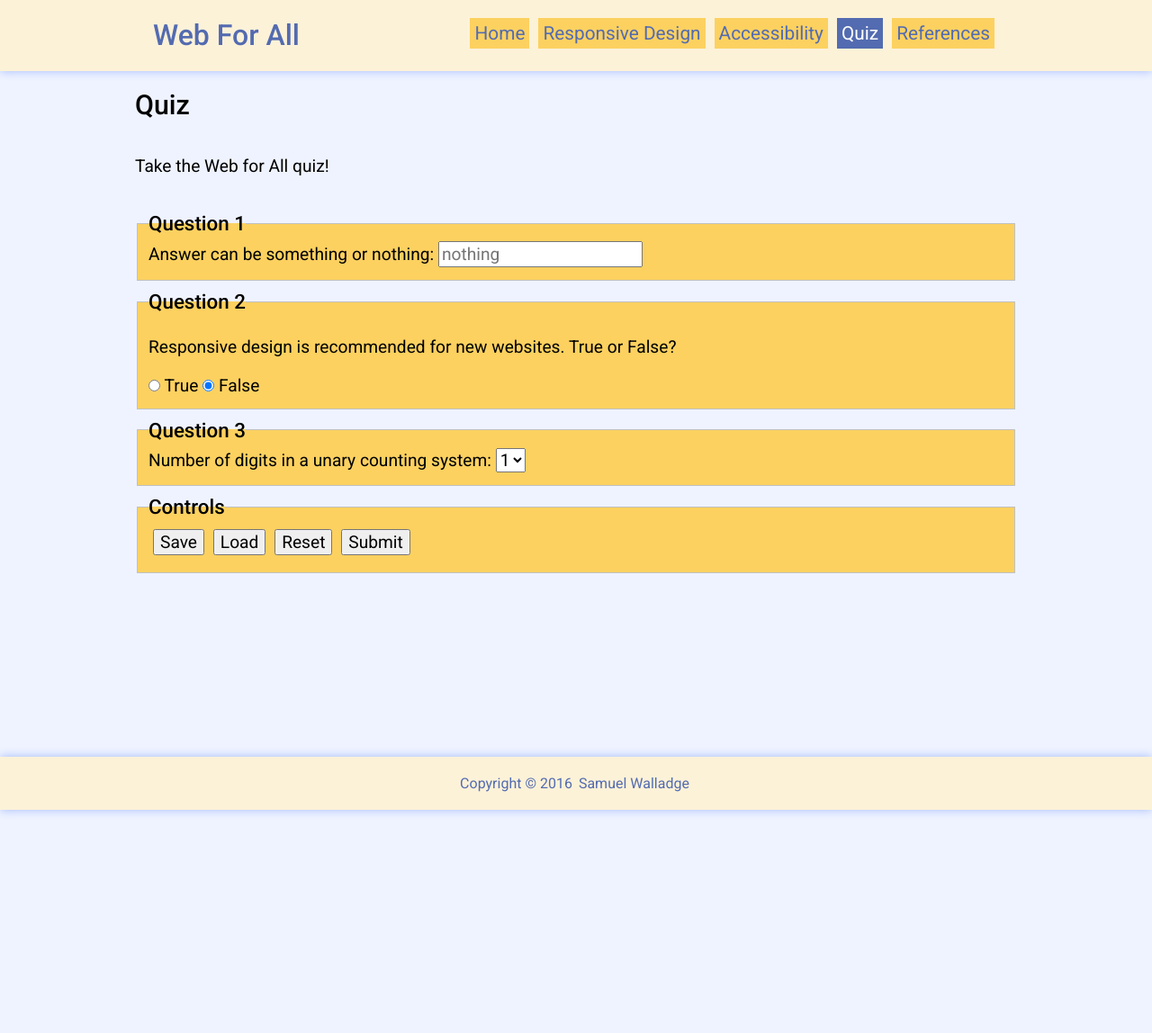
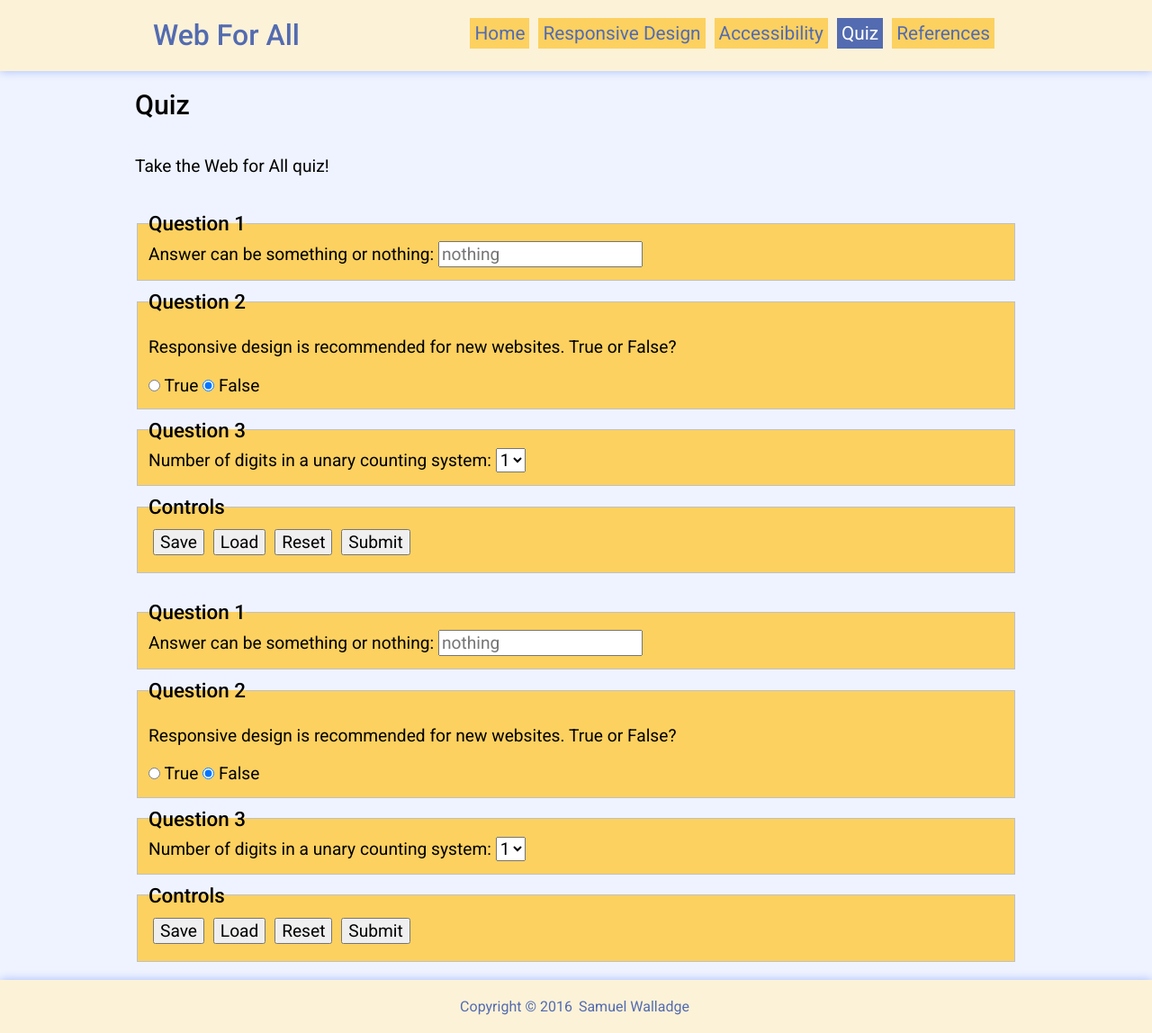
Before and after one commit to swalladge/hit226-a1, a Jekyll site: the page built from quiz.html, in a window 1280 px wide. Shown: the whole page at 90% size. Built offline with Jekyll 4.4.1, drawn with Linux system fonts in a browser that asks for light colours.

Commit message:
refactoring, error checking, and testing multiply quizzes on a page

```diff
--- a/js/main.js
+++ b/js/main.js
@@ -1,60 +1,88 @@
 
 /**
+ * @file main.js
  * @project HIT226 Assignment 1
  * @author Samuel Walladge
+ * @copyright Samuel Walladge 2016
  */
 
 /**
  * @class
  * An object to control an interactive quiz.
  * Can be setup with a form element containing inputs/buttons/etc with appropriate class names.
- * Note: constructor params are optional (if set, will call `init` or `setCanvas` where appropriate.
+ * Note: constructor params are optional (if set, will call `init` or `setCanvas` where appropriate) - can always setup later.
  * @constructor
  * @param {String|undefined} form - if defined, init the quiz on the form
  * @param {String|undefined} canvas - if defined, set the canvas
  */
 var Quiz = function(form, canvas) {
-  this.canvas = null;
-  this.ctx = null;
-  this.form = null;
-  this.name = null;
-  this.questions = null;
+  this.canvas = undefined;
+  this.ctx = undefined;
+  this.form = undefined;
+  this.name = undefined;
+  this.questions = undefined;
   this.numQuestions = 0;
   this.numCorrect = 0;
+  this.qData = {};
+  this.useCanvas = true;
 
   // if form and/or canvas set, init
   if (form) {
-    this.init(form);
-  }
-  if (canvas) {
+    this.init(form, canvas);
+  } else if (canvas) {  // only setcanvas here if no form set, but canvas set
     this.setCanvas(canvas);
   }
 };
 
+Quiz.prototype.noCanvas = function() {
+  this.canvas = undefined;
+  this.ctx = undefined;
+  this.useCanvas = false;
+};
 
 /**
  * set the canvas for the quiz to draw to
  * (for displaying scores, etc. on checking answers
- * @param {String} canvas - the canvas css selector (must return one canvas object)
+ * @param {String|Object} canvas - the canvas css selector (must return one canvas object). Will also work with a dom/jquery object
+ * @return Returns true if a canvas has been set for the quiz (otherwise, false)
  */
 Quiz.prototype.setCanvas = function(canvas) {
-  canvas = $(canvas);
-  if (canvas && canvas.length != 1) {
-    console.log("ERROR: selector returned more than one dom element");
+
+  // attempt to autoset the canvas if 'canvas' not defined
+  if (!canvas) {
+    if (this.form && this.useCanvas) {
+      canvas = this.form.find('canvas.quizcanvas');
+    } else {
+      return false;
+    }
+  } else {
+    // otherwise, use the 'canvas' selector
+    canvas = $(canvas);
+  }
+
+  if (canvas.length != 1) {
+    console.log("QUIZ ERROR: canvas was nothing or more than one dom element");
     return false; // fail, no canvas
   }
-  // canvas = canvas[0]; // get the raw dom object (using javascript drawing)
+
   if (canvas[0].getContext) { // check if can use canvas element
     this.canvas = canvas;
     this.ctx = canvas[0].getContext('2d');
   } else {
-    console.log("ERROR: object not a canvas or canvas operations not supported");
+    this.canvas = undefined;
+    this.ctx = undefined;
+    console.log("QUIZ ERROR: canvas object not a canvas or canvas operations not supported");
+    return false;
   }
+
+  // finally, it worked!
+  this.useCanvas = true;
   return true;
 };
 
 /**
  * check answers (called on user submit quiz)
+ * @return Returns false, thus preventing default button action from happening
  */
 Quiz.prototype.checkAnswers = function() {
   // save the answers first
@@ -104,7 +132,7 @@ Quiz.prototype.checkAnswers = function() {
 };
 
 /**
- * hides the feedback messages for each question
+ * hide the feedback messages for each question
  */
 Quiz.prototype.hideFeedback = function() {
   for (var key in this.qData) {
@@ -113,10 +141,15 @@ Quiz.prototype.hideFeedback = function() {
 };
 
 /**
- * Display the canvas feedback chart
- * @private
+ * display the canvas feedback chart
  */
 Quiz.prototype.displayCanvas = function() {
+
+  // don't try displaying a canvas if no canvas set
+  // also don't error, because a canvas is optional for the quiz
+  if (!this.canvas) {
+    return;
+  }
 
   // hide canvas popup on click
   this.canvas.click(function() {
@@ -184,34 +217,16 @@ Quiz.prototype.displayCanvas = function() {
 };
 
 /**
- * helper function to draw a filled arc on a canvas
- */
-function pizzaSlice(ctx, colour, x, y, radius, start, end) {
-  ctx.beginPath();
-  ctx.lineWidth = "1";
-  ctx.fillStyle = colour;
-  ctx.arc(x, y, radius, start, end);
-  ctx.lineTo(x, y);
-  ctx.fill();
-}
-
-/**
- * helper function to draw a filled circle on a canvas
- */
-function wholePizza(ctx, colour, x, y, radius) {
-  ctx.lineWidth = "3";
-  ctx.fillStyle = colour;
-  ctx.beginPath();
-  ctx.arc(x, y, radius, 0, 2*Math.PI);
-  ctx.fill();
-}
-
-/**
  * save all answers to localstorage. `autosave` uses this method when saving
  * @param {Object|undefined} event - if defined, hides the feedback text from question that trigged the event,
  *                                   or all feedback if trigged from something else
  */
 Quiz.prototype.saveAnswers = function(e) {
+
+  if (!this.form) {
+    console.log("QUIZ ERROR: Tried to save answers, but I don't have a form element.");
+    return;
+  }
 
   // hide the correct/wrong messages for the current question being changed (if defined),
   //  otherwise hide all
@@ -243,7 +258,7 @@ Quiz.prototype.saveAnswers = function(e) {
     }
   }.bind(this));
 
-  return false;
+  return true;
 };
 
 
@@ -252,6 +267,11 @@ Quiz.prototype.saveAnswers = function(e) {
  * load all answers from localstorage if saved answers available
  */
 Quiz.prototype.loadAnswers = function() {
+
+  if (!this.form) {
+    console.log("QUIZ ERROR: Tried to load answers, but I don't have a form element.");
+    return;
+  }
 
   // answers possibly changed, reset the feedback messages
   this.hideFeedback();
@@ -286,9 +306,14 @@ Quiz.prototype.loadAnswers = function() {
 
 /**
  * reset the quiz - resets form and wipes localstorage for this quiz
+ * @return Returns false, thus preventing default button action from happening
  */
 Quiz.prototype.reset = function() {
-  //TODO: error checking in these functions to make sure form element accessible, etc. before continuing
+
+  if (!this.form) {
+    console.log("QUIZ ERROR: Tried to reset, but I don't have a form element.");
+    return;
+  }
 
   // remove all items for this quiz from localstorage
   var questions = this.form.find('.question');
@@ -313,12 +338,14 @@ Quiz.prototype.reset = function() {
  */
 Quiz.prototype.autosave = function(yes) {
   if (!this.form) {
+    console.log("QUIZ ERROR: Tried to toggle autosave, but I don't have a form element.");
     return;
   }
+
   if (yes) {
     // add event handlers to save answers whenever answer changed
     this.form.find('.question').change(this.saveAnswers.bind(this));
-    this.form.find('.question[type=text]').on('keyup', this.saveAnswers.bind(this));
+    this.form.find('.question[type=text]').on('keydown', this.saveAnswers.bind(this));
   } else {
     // remove event handlers, so will not autosave
     this.form.find('.question').off();
@@ -328,17 +355,17 @@ Quiz.prototype.autosave = function(yes) {
 
 /**
  * initialize the quiz on a form
- * @param {string} formId - the css selector for the form element to use (must return one element!)
+ * @param {String|Object} formId - the css selector (or jquery object) for the form element to use (must return one element!)
+ * @param {String|Object|undefined} canvas - the css selector (or jquery object) for the canvas element to use
  */
-Quiz.prototype.init = function(formId) {
+Quiz.prototype.init = function(formId, canvas) {
 
-  this.name = formId;
   this.form = $(formId);
   if (!this.form) {
-    console.log("ERROR: no form element found with selector to init quiz");
+    console.log("QUIZ ERROR: no form element found with selector to init quiz");
     return false; // fail, no form
   } else if (this.form.length != 1) {
-    console.log("ERROR: selector returned more than one dom element");
+    console.log("QUIZ ERROR: form selector returned more than one dom element");
     return false; // fail, no form
   }
 
@@ -400,9 +427,50 @@ Quiz.prototype.init = function(formId) {
 
   }
 
+  // call setcanvas to attempt to auto-get the canvas
+  this.setCanvas(canvas);
 
   return true;
 };
+
+
+
+/**
+ * helper function to draw a filled arc on a canvas
+ * @param {Object} ctx - canvas 2d context to use
+ * @param {String} colour - canvas 2d context to use
+ * @param {Number} x - x-axis value of arc centre point
+ * @param {Number} y - y-axis value of arc centre point
+ * @param {Number} radius - radius of the arc
+ * @param {Number} start - arc starting angle
+ * @param {Number} end - arc ending angle
+ */
+function pizzaSlice(ctx, colour, x, y, radius, start, end) {
+  ctx.beginPath();
+  ctx.lineWidth = "1";
+  ctx.fillStyle = colour;
+  ctx.arc(x, y, radius, start, end);
+  ctx.lineTo(x, y);
+  ctx.fill();
+}
+
+/**
+ * helper function to draw a filled circle on a canvas
+ * @param {Object} ctx - canvas 2d context to use
+ * @param {String} colour - canvas 2d context to use
+ * @param {Number} x - x-axis value of arc centre point
+ * @param {Number} y - y-axis value of arc centre point
+ * @param {Number} radius - radius of the arc
+ */
+function wholePizza(ctx, colour, x, y, radius) {
+  ctx.lineWidth = "3";
+  ctx.fillStyle = colour;
+  ctx.beginPath();
+  ctx.arc(x, y, radius, 0, 2*Math.PI);
+  ctx.fill();
+}
+
+
 
 
 
@@ -412,18 +480,32 @@ Quiz.prototype.init = function(formId) {
  */
 $(document).ready(function() {
 
-  //TODO: make this non-global when finished testing
-  thequiz = new Quiz();
+  // // the following is all required to start a quiz (shortest init form)
+  // var thequiz = new Quiz("#quizform");
+  // // autosaving and loadanswers here is optional
+  // thequiz.autosave(true);
+  // thequiz.loadAnswers();
 
-  // init the quiz on the element selector
-  thequiz.init("#quizform");
+  // // alternate, longer form of initializing a quiz
+  // var thequiz = new Quiz();
+  //
+  // // init the quiz on the element selector
+  // thequiz.init("#quizform");
+  //
+  // // specify the canvas to use (or leave blank to auto use available canvas
+  // thequiz.setCanvas();
+  //
+  // // turn on autosave and load saved answers
+  // thequiz.autosave(true);
+  // thequiz.loadAnswers();
 
-  // specify the canvas to use
-  // TODO: allow Quiz to auto-get canvas from first canvas element (with quizcanvas class) in the form element
-  thequiz.setCanvas('#quizform .quizcanvas');
 
-  // turn on autosave and load saved answers
-  thequiz.autosave(true);
-  thequiz.loadAnswers();
+  // I have set the follow class on all quizzes site-wide I want to use
+  //  - also all should autosave and loadAnswers on start to provide a smooth experience
+  $('.my-quizzes').each(function (i, e) {
+    var quiz = new Quiz($(e));
+    quiz.autosave(true);
+    quiz.loadAnswers();
+  });
 
 });
--- a/quiz.html
+++ b/quiz.html
@@ -15,7 +15,7 @@ z: 5
     </section>
 
     <section>
-      <form action="#" id="quizform" name="testquiz">
+      <form action="#" class="my-quizzes" id="quizform" name="testquiz">
         <canvas class="quizcanvas">
           Your browser needs support for the canvas element to see the fancy output.
         </canvas>
@@ -54,3 +54,46 @@ z: 5
           <input value="Submit" class="submitquiz" type="submit"/> <!-- submit the quiz and check answers -->
         </fieldset>
       </form>
+    </section>
+
+    <section>
+      <form action="#" class="my-quizzes" id="quizform2" name="testquiz">
+        <canvas class="quizcanvas">
+          Your browser needs support for the canvas element to see the fancy output.
+        </canvas>
+        <fieldset>
+          <legend>Question 1</legend>
+          <label for="quiz2-q1">Answer can be something or nothing: </label><input class="question" data-answer="^something$|^nothing$" id="quiz2-q1" name="nothing" placeholder="nothing" type="text"/>
+        </fieldset>
+
+        <fieldset>
+          <legend>Question 2</legend>
+          <p>Responsive design is recommended for new websites. True or False?</p>
+
+            <input class="question" data-answer="true" id="quiz2-q2-1" type="radio" name="radiotest" value="true">
+            <label for="quiz2-q2-1">True</label>
+
+            <input class="question" type="radio" id="quiz2-q2-2" name="radiotest" value="false" checked>
+            <label for="quiz2-q2-2">False</label>
+        </fieldset>
+
+        <fieldset>
+          <legend>Question 3</legend>
+          <label for="quiz2-q3">Number of digits in a unary counting system:</label>
+          <select data-answer="one" id="quiz2-q3" class="question" name="selecttest">
+            <option value="one" selected>1</option>
+            <option value="two">2</option>
+            <option value="three">3</option>
+          </select>
+        </fieldset>
+
+
+        <fieldset>
+          <legend>Controls</legend>
+          <input value="Save" class="savequiz" type="button"/>     <!-- save current answers to localstorage manually -->
+          <input value="Load" class="loadquiz" type="button"/>     <!-- manually load answers from localstorage -->
+          <input value="Reset" class="resetquiz" type="reset"/>    <!-- reset the quiz - wiping saved data and current answers -->
+          <input value="Submit" class="submitquiz" type="submit"/> <!-- submit the quiz and check answers -->
+        </fieldset>
+      </form>
+    </section>
```
